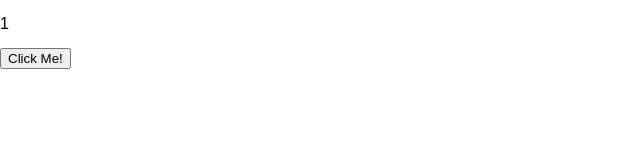
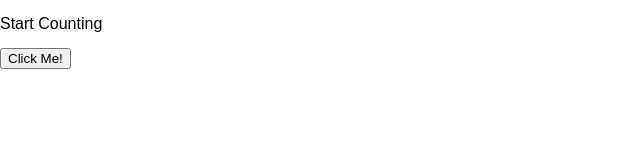
Before and after one commit to geekboyisonnow/count-me, a website: page public/index.html in a window 1280 px wide. Shown: the whole page, without its empty margins (0-640 px from the left). Drawn offline with Linux system fonts and the light colour scheme.

Commit message:
Start Counting

```diff
--- a/public/index.html
+++ b/public/index.html
@@ -10,7 +10,7 @@
 </head>
 
 <body>
-  <p>Click Count</p>
+  <p>Start Counting</p>
   <button>Click Me!</button>
   <script src="/main.js" charset="utf-8"></script>
 </body>
--- a/public/main.js
+++ b/public/main.js
@@ -4,7 +4,7 @@ const counter = () => {
 
   // Function does this:
   // increment the count
-  count += 1
+  count = count + 1
 
   // Change the p tag to show the variable count
   // Find the p tag
@@ -27,8 +27,6 @@ const main = () => {
   const button = document.querySelector('button')
   console.log(button)
 
-  counter()
-
   // When the button is clicked - call a Function
   button.addEventListener('click', counter)
 
```
